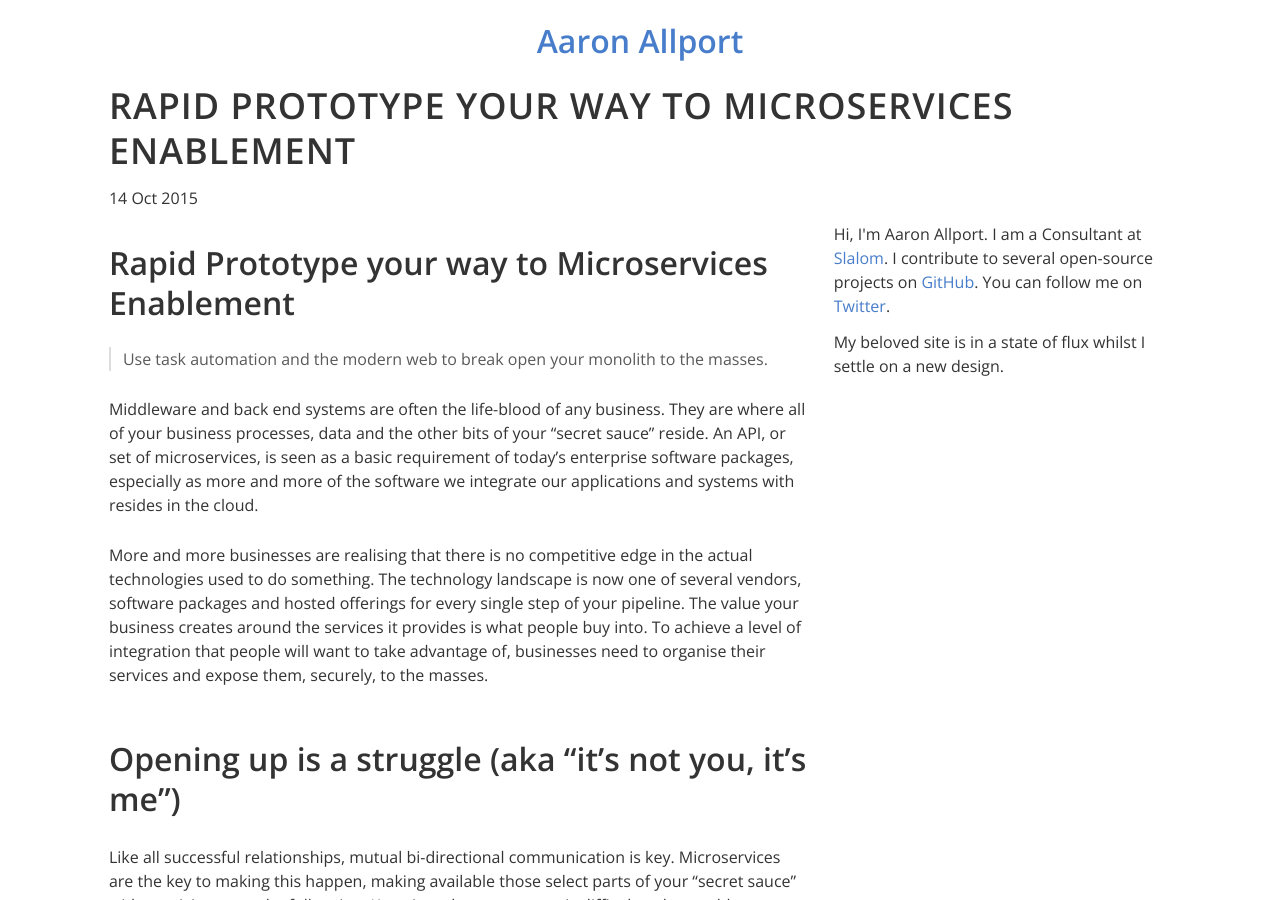
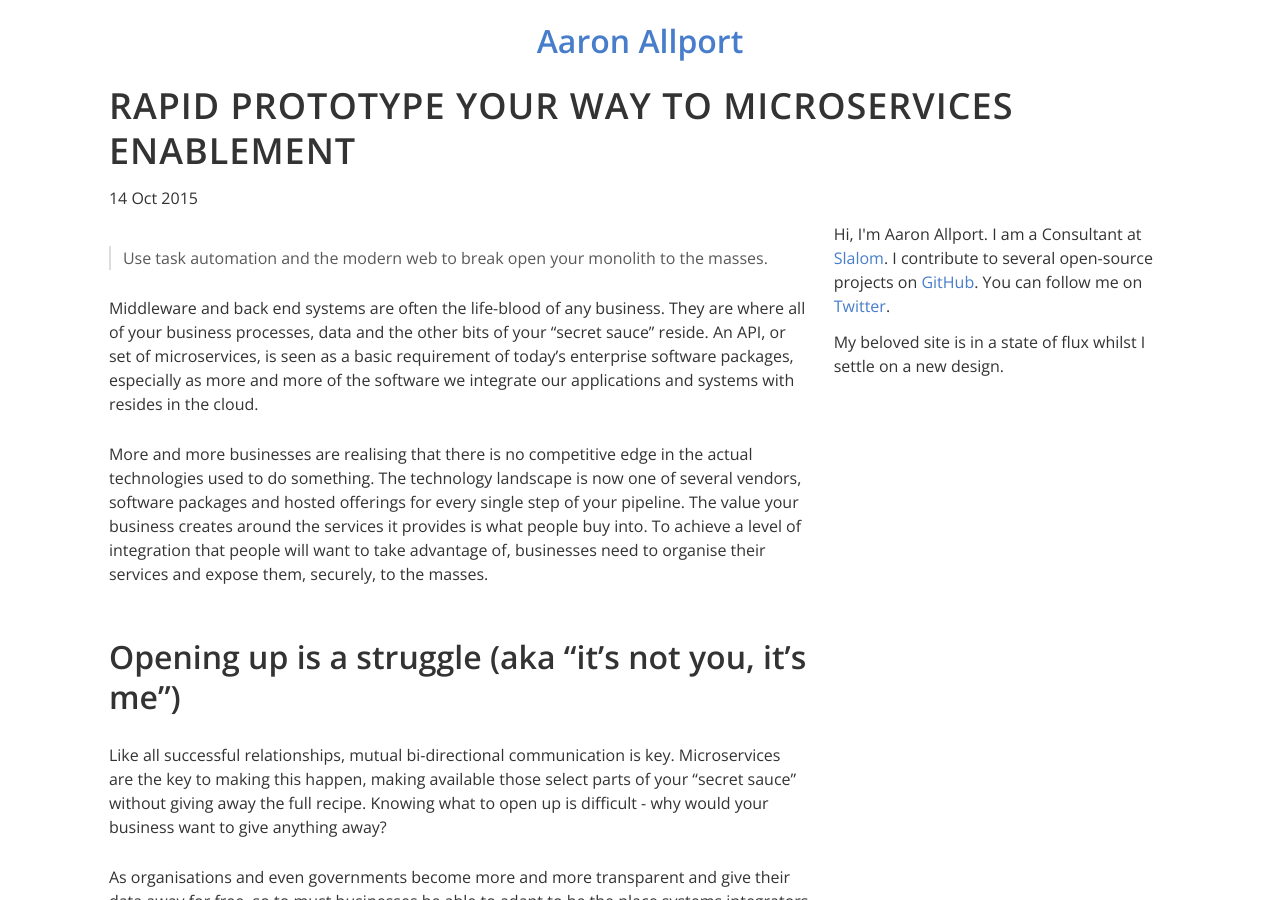
Before and after one commit to aaronallport/aaronallport.github.io, a Jekyll site: the page built from _posts/2015-10-14-rapid-prototype-your-way-to-microservices-enablement.md, in a window 1280 px wide and 900 px high. Built offline with Jekyll 4.4.1, drawn with Linux system fonts in a browser that asks for light colours; Markdown is read by kramdown in place of the engine named in the settings.

Commit message:
Remove duplicate title

```diff
--- a/_posts/2015-10-14-rapid-prototype-your-way-to-microservices-enablement.md
+++ b/_posts/2015-10-14-rapid-prototype-your-way-to-microservices-enablement.md
@@ -9,8 +9,6 @@ published: true
 meta:
   _edit_last: '1'
 ---
-
-# Rapid Prototype your way to Microservices Enablement
 
 > Use task automation and the modern web to break open your monolith to the masses.
 
```
